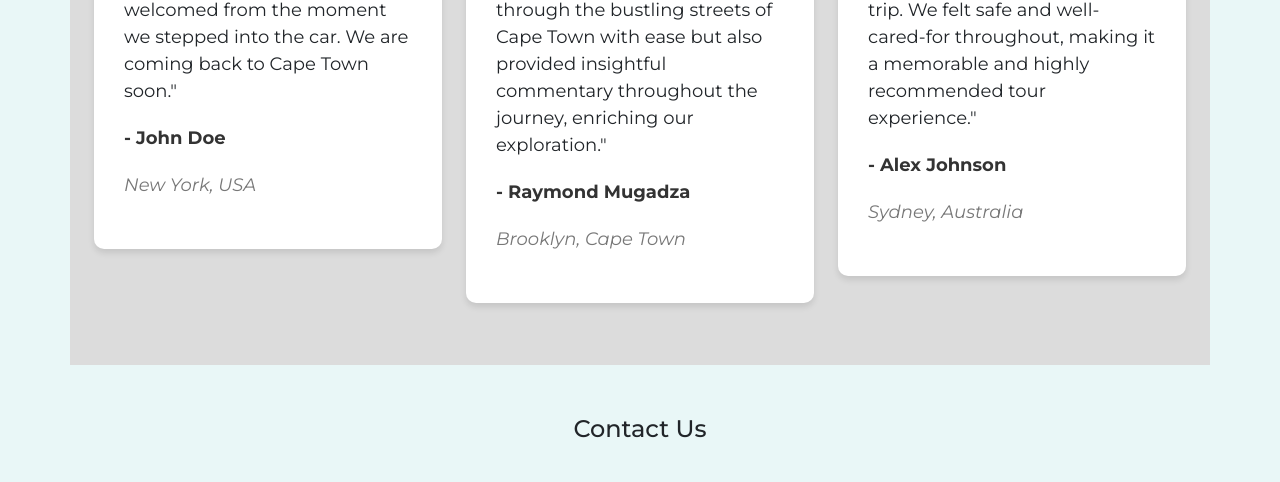
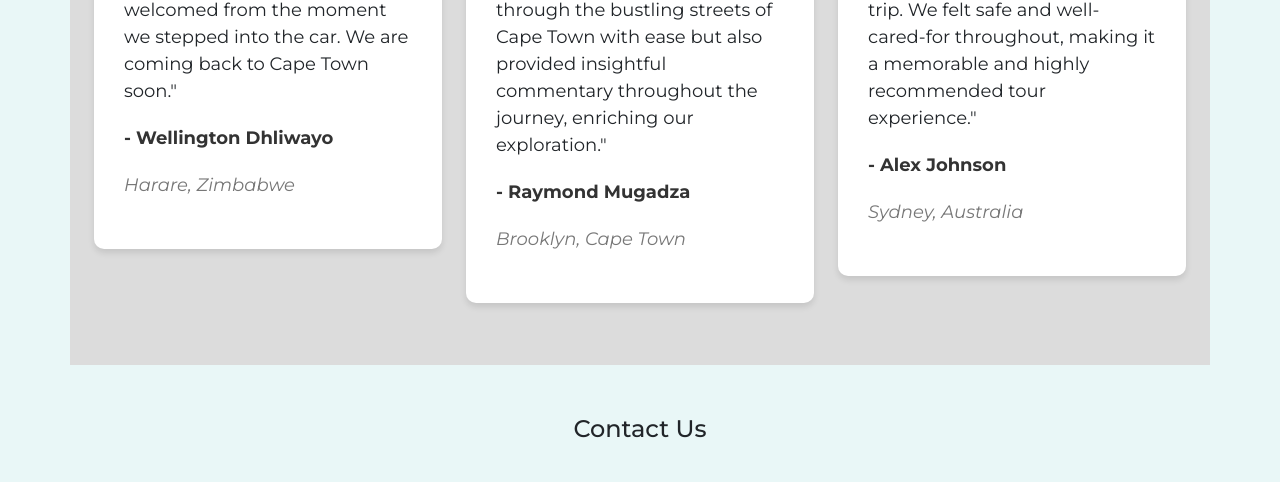
Before and after one commit to Wedho-hub/CapetownOnWheels, a plain HTML site: page index.html in a window 1280 px wide. Shown: the part 4179-4661 px from the top of the page. Drawn offline with nearby package versions, Linux system fonts and the light colour scheme.

Commit message:
removed John Doe placeholder text

```diff
--- a/index.html
+++ b/index.html
@@ -278,8 +278,8 @@
         <div class="col-lg-4">
             <div class="testimonial">
                 <p>"The driver was not only professional but also incredibly friendly, making us feel welcomed from the moment we stepped into the car. We are coming back to Cape Town soon."</p>
-                <p class="author">- John Doe</p>
-                <p class="location">New York, USA</p>
+                <p class="author">- Wellington Dhliwayo</p>
+                <p class="location">Harare, Zimbabwe</p>
             </div>
         </div>
         <div class="col-lg-4">
```
